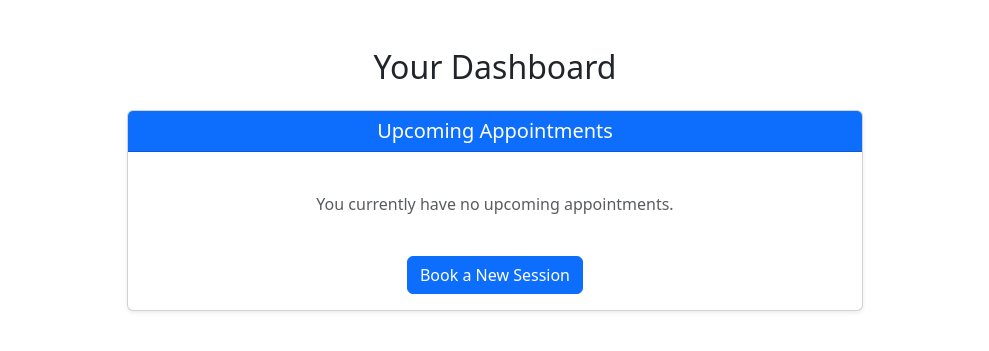
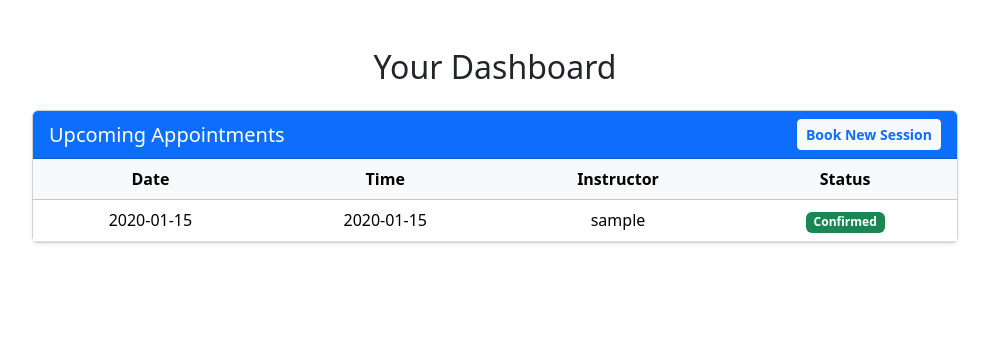
Before and after one commit to Pranav-M-123/appointment-scheduler, a Flask app: page /dashboard in a window 1280 px wide. Shown: the part 56-407 px from the top of the page, without its empty margins (145-1134 px from the left). Run offline with Flask 3, Linux system fonts and the light colour scheme; the visitor is signed in with stand-in values (Sample User, id 1); tables that the repository leaves empty hold one stand-in row (values such as "Sample post"); some libraries are stand-ins or nearby versions.

```diff
--- a/app.py
+++ b/app.py
@@ -97,7 +97,17 @@ def logout():
 
 @app.route("/dashboard")
 def dashboard():
-    return render_template("dashboard.html")
+    # Query the database for the logged-in user's appointments
+    # We use a JOIN to get the username of the provider/instructor
+    appointments = db.execute("""
+        SELECT appointments.date, appointments.time, users.username AS instructor
+        FROM appointments
+        JOIN users ON appointments.provider_id = users.id
+        WHERE appointments.client_id = ?
+        ORDER BY appointments.date, appointments.time
+    """, session["user_id"])
+
+    return render_template("dashboard.html", appointments=appointments)
 
 @app.route("/book", methods=["GET", "POST"])
 def book():
--- a/templates/dashboard.html
+++ b/templates/dashboard.html
@@ -8,16 +8,41 @@
     <h2 class="mb-4">Your Dashboard</h2>
 
     <div class="row mt-4">
-        <div class="col-md-8 mx-auto">
+        <div class="col-md-10 mx-auto">
             <div class="card shadow-sm">
-                <div class="card-header bg-primary text-white">
+                <div class="card-header bg-primary text-white d-flex justify-content-between align-items-center">
                     <h5 class="mb-0">Upcoming Appointments</h5>
+                    <a href="/book" class="btn btn-light btn-sm fw-bold text-primary">Book New Session</a>
                 </div>
-                <div class="card-body">
-                    <!-- Placeholder: We will inject database results here later -->
-                    <p class="card-text text-muted my-4">You currently have no upcoming appointments.</p>
+                <div class="card-body p-0">
 
-                    <a href="/book" class="btn btn-primary mt-3">Book a New Session</a>
+                    {% if appointments %}
+                        <table class="table table-hover mb-0">
+                            <thead class="table-light">
+                                <tr>
+                                    <th>Date</th>
+                                    <th>Time</th>
+                                    <th>Instructor</th>
+                                    <th>Status</th>
+                                </tr>
+                            </thead>
+                            <tbody>
+                                {% for appt in appointments %}
+                                    <tr>
+                                        <td>{{ appt.date }}</td>
+                                        <td>{{ appt.time }}</td>
+                                        <td>{{ appt.instructor }}</td>
+                                        <td><span class="badge bg-success">Confirmed</span></td>
+                                    </tr>
+                                {% endfor %}
+                            </tbody>
+                        </table>
+                    {% else %}
+                        <div class="p-5 text-center">
+                            <p class="card-text text-muted mb-0">You currently have no upcoming instruction sessions.</p>
+                        </div>
+                    {% endif %}
+
                 </div>
             </div>
         </div>
```
Also changed, not shown: 1 other file.
